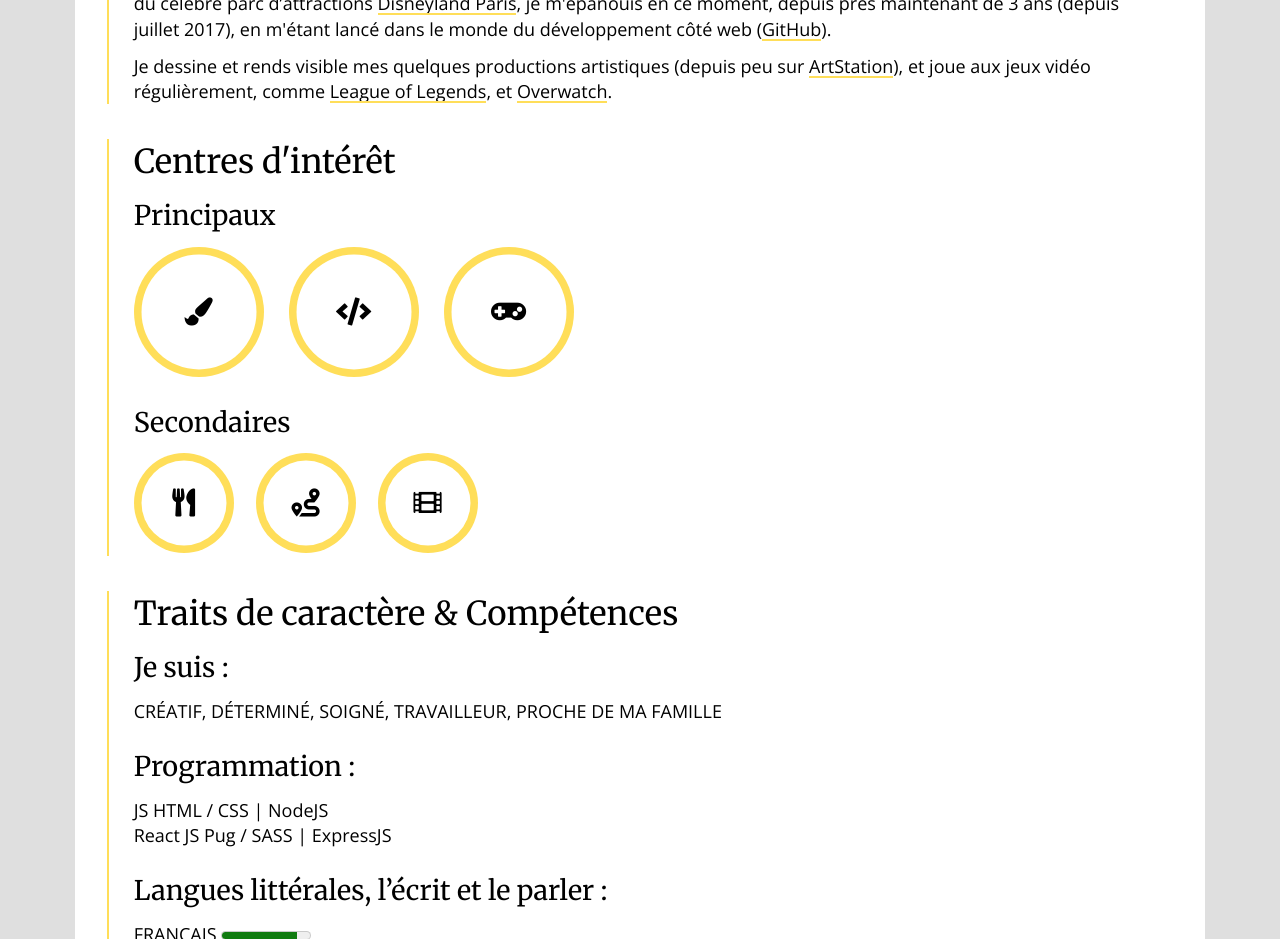
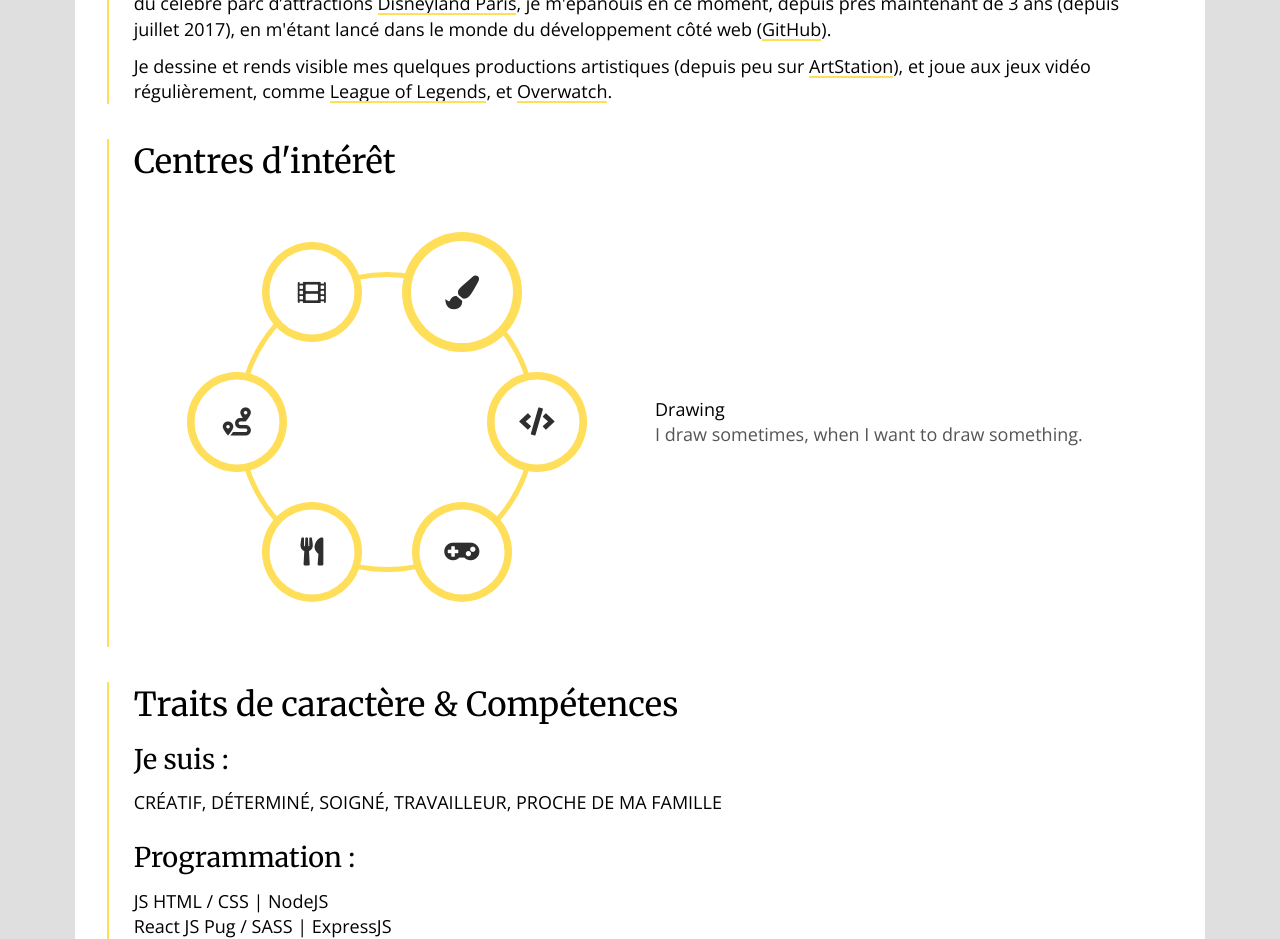
Before and after one commit to Soldat8889/portfolio, a React (Create React App) app: page /aboutme in a window 1280 px wide. Shown: the part 1220-2159 px from the top of the page. Built offline with nearby package versions, Linux system fonts and the light colour scheme.

Commit message:
[Add] Circle display & Interest Wheel

```diff
--- a/src/App.js
+++ b/src/App.js
@@ -45,6 +45,9 @@ const modes = {
     }
 };
 
+// Convention Page.Component.Semantic1.Semantic...
+// e.g. : {languageConfig.AboutMe.Who.Interest[interestIndex].Title}
+
 const languageConfig = {
     "fr-FR": {
         "Slider": {
@@ -55,6 +58,36 @@ const languageConfig = {
                 "Title": "À propos de moi",
                 "Subtitle": "Intéressé aux jeux vidéo, le dessin & le développement web",
                 "Btn": "Voir plus"
+            }
+        },
+        "AboutMe": {
+            "Who": {
+                "Interest": {
+                    0: {
+                        "Title": "Développement web",
+                        "Sub": "Développeur web front-end à mes heures perdues depuis bientôt deux ans."
+                    },
+                    1: {
+                        "Title": "Jeux vidéo",
+                        "Sub": "Joueur de jeux vidéo après de longues journées."
+                    },
+                    2: {
+                        "Title": "Manger & Cuisiner",
+                        "Sub": ""
+                    },
+                    3: {
+                        "Title": "Voyager",
+                        "Sub": ""
+                    },
+                    4: {
+                        "Title": "Bingewatcher des séries",
+                        "Sub": ""
+                    },
+                    5: {
+                        "Title": "Dessiner",
+                        "Sub": "Je dessine de temps en temps, quand quelque chose me vient à l'envie."
+                    }
+                }
             }
         }
     },
@@ -67,6 +100,36 @@ const languageConfig = {
                 "Title": "About me",
                 "Subtitle": "Interested in video games, drawing & web development",
                 "Btn": "Show me more"
+            }
+        },
+        "AboutMe": {
+            "Who": {
+                "Interest": {
+                    0: {
+                        "Title": "Web Development",
+                        "Sub": "Front-end web developer in my spare time."
+                    },
+                    1: {
+                        "Title": "Video games",
+                        "Sub": "Video games player after long days."
+                    },
+                    2: {
+                        "Title": "Eating & Cooking",
+                        "Sub": ""
+                    },
+                    3: {
+                        "Title": "Travelling",
+                        "Sub": ""
+                    },
+                    4: {
+                        "Title": "Bingewatching series",
+                        "Sub": ""
+                    },
+                    5: {
+                        "Title": "Drawing",
+                        "Sub": "I draw sometimes, when I want to draw something."
+                    }
+                }
             }
         }
     }
--- a/src/components/AboutMe.js
+++ b/src/components/AboutMe.js
@@ -1,4 +1,4 @@
-import React, { useEffect, Fragment, useContext } from "react";
+import React, { useEffect, Fragment, useContext, useState } from "react";
 
 import AboutMeComponent from "./Body/AboutMe";
 
@@ -7,6 +7,7 @@ import Gauge from "./../utils/Gauge";
 
 // Contexts
 import ThemeContext from "./../contexts/ThemeContext";
+import LanguageContext from "./../contexts/LanguageContext";
 
 function AboutMe() {
     const theme = useContext(ThemeContext);
@@ -55,6 +56,86 @@ function Link(props) {
     );
 }
 
+function Interest() {
+    const [interestIndex, setInterestIndex] = useState(5);
+
+    useEffect(function selectedIndex() {
+        const section = document.querySelector(`[data-section="hobbies-section"]`);
+        const interest = section.children[interestIndex].children[0];
+
+        // eslint-disable-next-line no-unused-vars
+        for (const item of section.children) {
+            item.children[0].style.transform = null;
+        }
+
+        interest.style.transform = "scale(1.2)";
+    }, [interestIndex]);
+
+    return (
+        <div className="Article__section">
+            <div className="col-m-6">
+                <ul className="circle-container" data-section="hobbies-section">
+                    <Gauge
+                        percent="100"
+                        size="100"
+                        onClick={() => setInterestIndex(0)}
+                    >
+                        <i className="fas fa-code"></i>
+                    </Gauge>
+                    <Gauge
+                        percent="100"
+                        size="100"
+                        onClick={() => setInterestIndex(1)}
+                    >
+                        <i className="fas fa-gamepad"></i>
+                    </Gauge>
+                    <Gauge
+                        percent="100"
+                        size="100"
+                        onClick={() => setInterestIndex(2)}
+                    >
+                        <i className="fas fa-utensils"></i>
+                    </Gauge>
+                    <Gauge
+                        percent="100"
+                        size="100"
+                        onClick={() => setInterestIndex(3)}
+                    >
+                        <i className="fas fa-route"></i>
+                    </Gauge>
+                    <Gauge
+                        percent="100"
+                        size="100"
+                        onClick={() => setInterestIndex(4)}
+                    >
+                        <i className="fas fa-film"></i>
+                    </Gauge>
+                    <Gauge
+                        percent="100"
+                        size="100"
+                        onClick={() => setInterestIndex(5)}
+                    >
+                        <i className="fas fa-paint-brush"></i>
+                    </Gauge>
+                </ul>
+            </div>
+            <div className="col-m-6 AboutMe__section_interest">
+                <LanguageContext.Consumer>
+                    {({ languageConfig }) => (
+                        <p className="Article__text">
+                            {languageConfig.AboutMe.Who.Interest[interestIndex].Title}
+                            <br />
+                            <span className="Article__text_sub">
+                                {languageConfig.AboutMe.Who.Interest[interestIndex].Sub}
+                            </span>
+                        </p>
+                    )}
+                </LanguageContext.Consumer>
+            </div>
+        </div>
+    );
+}
+
 function Profile() {
     return (
         <Fragment>
@@ -69,72 +150,7 @@ function Profile() {
             </div>
             <div className="Article__section_theme Article_indent" id="interest">
                 <h2 className="Article__title_level-2">Centres d'intérêt</h2>
-                <div className="Article__section">
-                    <h3 className="Article__title_level-3">Principaux</h3>
-                    <Gauge
-                        percent="100"
-                        size="130"
-                    >
-                        <i className="fas fa-paint-brush"></i>
-                    </Gauge>
-                    <Gauge
-                        percent="100"
-                        size="130"
-                    >
-                        <i className="fas fa-code"></i>
-                    </Gauge>
-                    <Gauge
-                        percent="100"
-                        size="130"
-                    >
-                        <i className="fas fa-gamepad"></i>
-                    </Gauge>
-                    {/* <p className="Article__text">
-                        Dessiner
-                        <br />
-                        <span className="Article__text_sub">
-                            Je dessine de temps en temps, quand quelque chose me vient à l'envie.
-                        </span>
-                    </p>
-                    <p className="Article__text">
-                        Développement web
-                        <br />
-                        <span className="Article__text_sub">
-                            Développeur web front end à mes heures perdues depuis bientôt deux ans.
-                        </span>
-                    </p>
-                    <p className="Article__text">
-                        Jeux vidéo
-                        <br />
-                        <span className="Article__text_sub">
-                            Joueur de jeux vidéo après de longues journées.
-                        </span>
-                    </p> */}
-                </div>
-                <div className="Article__section">
-                    <h3 className="Article__title_level-3">Secondaires</h3>
-                    <Gauge
-                        percent="100"
-                        size="100"
-                    >
-                        <i className="fas fa-utensils"></i>
-                    </Gauge>
-                    <Gauge
-                        percent="100"
-                        size="100"
-                    >
-                        <i className="fas fa-route"></i>
-                    </Gauge>
-                    <Gauge
-                        percent="100"
-                        size="100"
-                    >
-                        <i className="fas fa-film"></i>
-                    </Gauge>
-                    {/* <p className="Article__text">
-                        Manger / Cuisiner, Voyager & Regarder des séries
-                    </p> */}
-                </div>
+                <Interest />
             </div>
         </Fragment>
     );
--- a/src/styles/scss/layouts/_article.scss
+++ b/src/styles/scss/layouts/_article.scss
@@ -277,3 +277,11 @@ $Article__text: 1.8rem;
         }
     }
 }
+
+.AboutMe {
+    &__section {
+        &_interest {
+            height: 100%;
+        }
+    }
+}
--- a/src/styles/scss/main.scss
+++ b/src/styles/scss/main.scss
@@ -19,6 +19,8 @@
 @import "modules/_custom-select";
 @import "modules/_fontawesome";
 @import "modules/_gauge";
+@import "modules/_on-circle";
+@import "modules/_grid";
 @import "modules/_page";
 @import "modules/_set-language";
 @import "modules/_theme-switcher";
--- a/src/styles/scss/modules/_gauge.scss
+++ b/src/styles/scss/modules/_gauge.scss
@@ -22,6 +22,9 @@ $width: 165px;
         background-color: $--main-bg-color-second;
         background-color: var(--main-bg-color-second);
         border-radius: 50%;
+
+        transition: all $sm_tr ease-in-out;
+        cursor: pointer;
 
         &_wrapper {
             position: absolute;
@@ -48,8 +51,8 @@ $width: 165px;
                 weight: 600;
                 family: "Open Sans";
             }
-            color: $--main-txt-color;
-            color: var(--main-txt-color);
+            color: $--main-icon-color;
+            color: var(--main-icon-color);
 
             transform: translate(-50%, -50%);
 
--- /dev/null
+++ b/src/styles/scss/modules/_grid.scss
@@ -0,0 +1,26 @@
+@media screen and (min-width: $portrait_tablet_size) {
+    %col {
+        position: relative;
+        min-height: 1px;
+        padding: {
+            left: 15px;
+            right: 15px;
+        }
+        display: inline-block;
+        vertical-align: middle;
+    }
+
+    @for $i from 1 through 12 {
+        .col-m-#{$i} {
+            @extend %col;
+            width: #{$i * (100% / 12)};
+        }
+    }
+}
+
+@for $i from 1 through 12 {
+    .col-s-#{$i} {
+        @extend %col;
+        width: #{$i * (100% / 12)};
+    }
+}
--- /dev/null
+++ b/src/styles/scss/modules/_on-circle.scss
@@ -0,0 +1,44 @@
+/// Mixin to place items on a circle
+/// @author Hugo Giraudel
+/// @author Ana Tudor
+/// @param {Integer} $item-count - Number of items on the circle
+/// @param {Length} $circle-size - Large circle size
+/// @param {Length} $item-size - Single item size
+@mixin on-circle($item-count, $circle-size, $item-size) {
+  position: relative;
+  width:  $circle-size;
+  height: $circle-size;
+  padding: 0;
+  border-radius: 50%;
+  list-style: none;
+
+  > * {
+    display: block;
+    position: absolute;
+    top:  50%;
+    left: 50%;
+    width:  $item-size;
+    height: $item-size;
+    margin: -($item-size / 2);
+
+    $angle: (360 / $item-count);
+    $rot: 0;
+
+    @for $i from 1 through $item-count {
+      &:nth-of-type(#{$i}) {
+        transform:
+          rotate($rot * 1deg)
+          translate($circle-size / 2)
+          rotate($rot * -1deg);
+      }
+
+      $rot: $rot + $angle;
+    }
+  }
+}
+
+.circle-container {
+    @include on-circle($item-count: 6, $circle-size: 300px, $item-size: 100px);
+    margin: 75px auto;
+    border: solid 5px $--main-contrast-color;
+}
--- a/src/utils/Gauge.js
+++ b/src/utils/Gauge.js
@@ -13,6 +13,7 @@ function Gauge(props) {
     }, [props.percent]);
 
     return (
+        <div className="gauge__container" onClick={props.onClick && props.onClick}>
             <div className={`gauge__${props.size}px ${progress > 180 ? "gg__50" : null}`} data-progress={props.percent}>
                 <div className={`gauge__${props.size}px_wrapper`}>
                     <div className={`gauge__${props.size}px_title`}>{props.children}</div>
@@ -21,6 +22,7 @@ function Gauge(props) {
                     <div className={`gauge__${props.size}px_progress-fill ${progress > 180 ? "gg__50" : null}`} style={{transform: `rotate(${progress}deg)`}}></div>
                 </div>
             </div>
+        </div>
     );
 }
 
```
Lines whose indentation alone changed are shown as unchanged.
